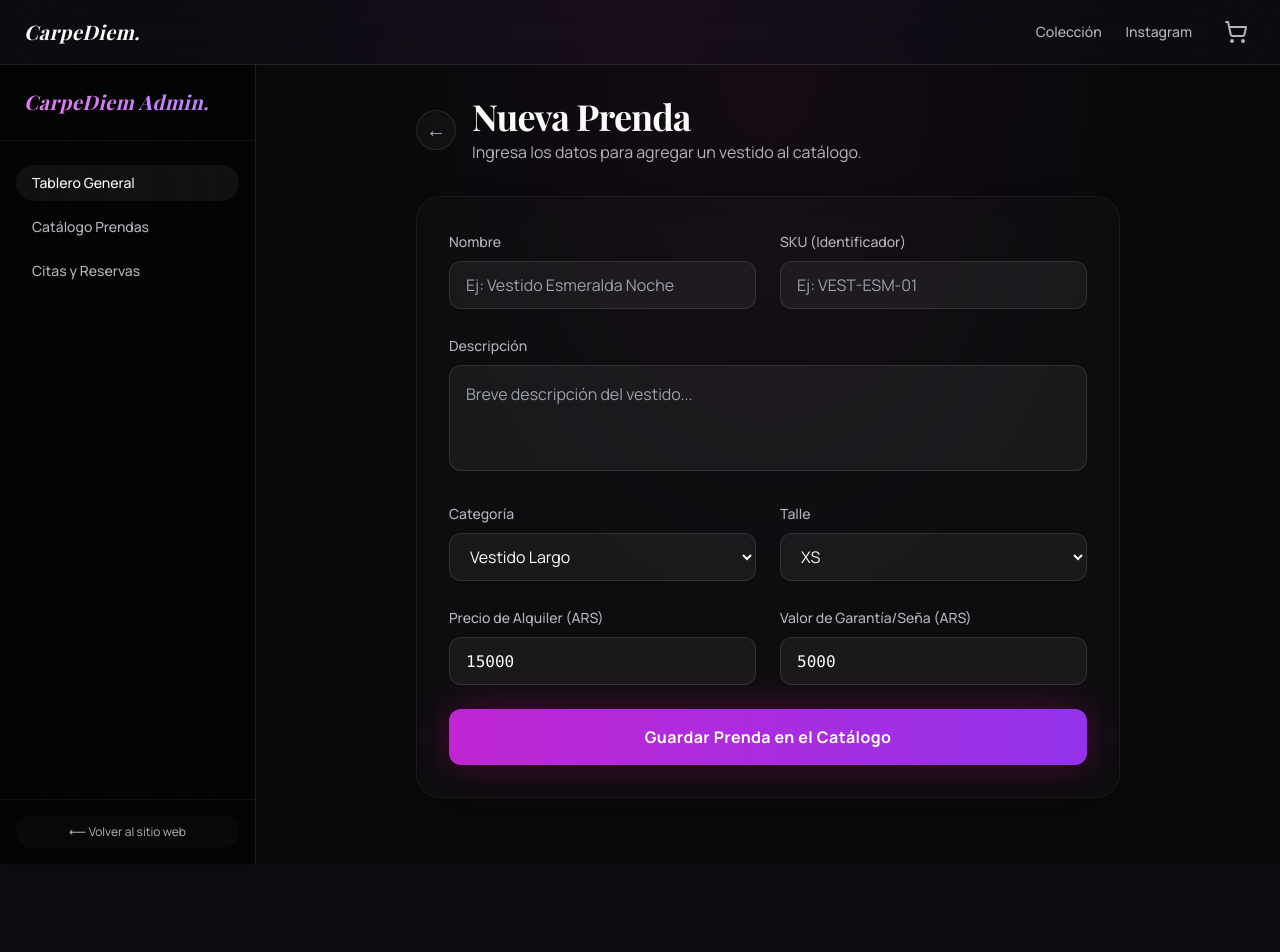
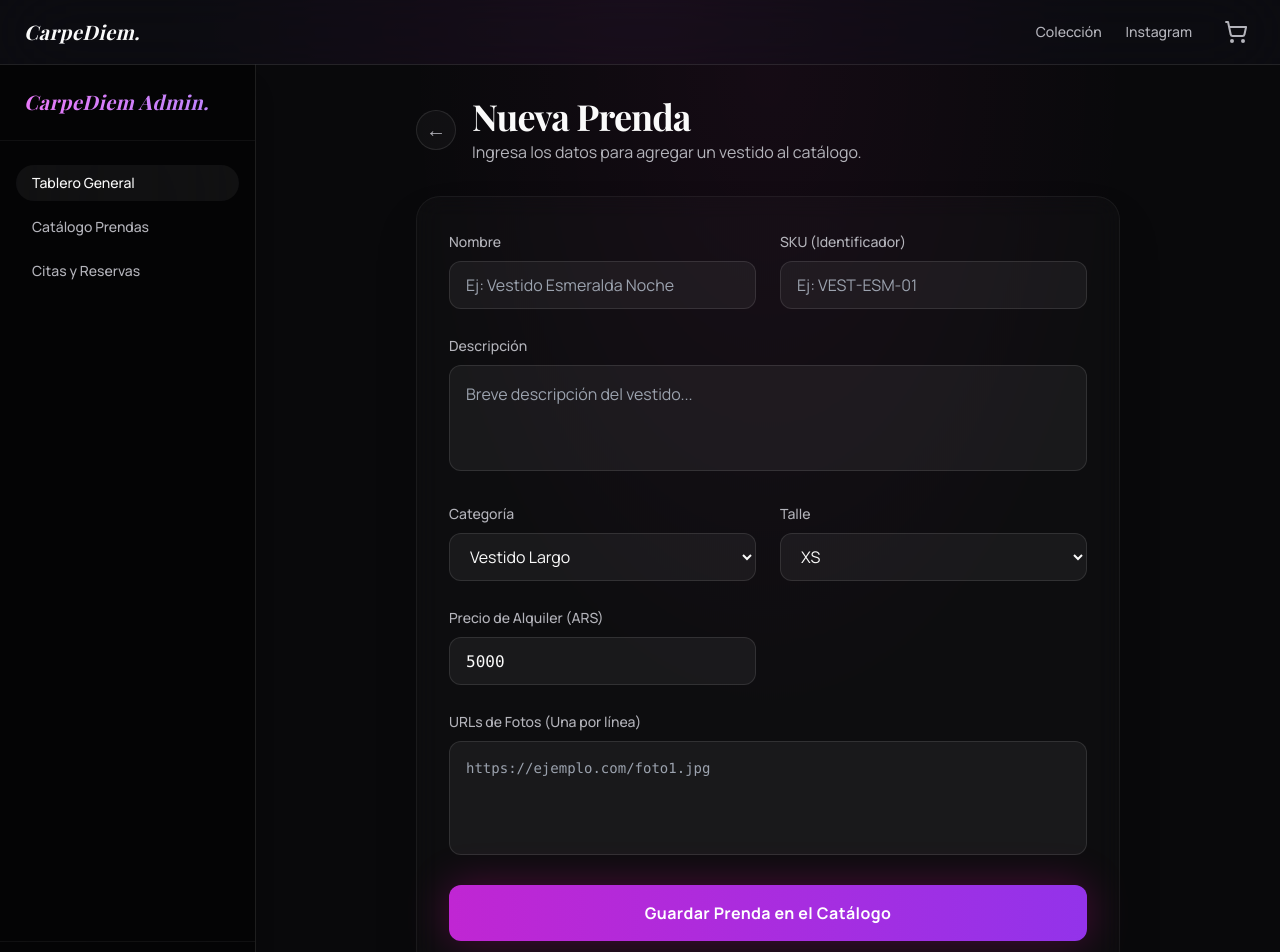
Before and after one commit to francogermann/rental-saas, a Next.js app: page /admin/garments/new in a window 1280 px wide. Shown: the top 952 px of the page. Before the commit the page ends 864 px from the top, so only its background shows below. Built offline with nearby package versions, Linux system fonts and the light colour scheme; a web font is replaced by a local one.

Commit message:
feat(admin): support managing garment photos from edit/new forms

```diff
--- a/src/app/admin/garments/[id]/page.tsx
+++ b/src/app/admin/garments/[id]/page.tsx
@@ -90,6 +90,27 @@ export default async function EditGarmentPage({ params }: { params: { id: string
             </div>
           </div>
 
+          <div className="space-y-2">
+            <label className="text-sm font-medium text-muted-foreground">URLs de Fotos (Una por línea)</label>
+            <textarea
+              name="photos_urls"
+              defaultValue={garment.photos_urls?.join('\n') || ''}
+              rows={4}
+              placeholder="https://ejemplo.com/foto1.jpg"
+              className="w-full bg-white/5 border border-white/10 focus:border-fuchsia-500/50 focus:ring-2 focus:ring-fuchsia-500/20 rounded-xl p-4 outline-none transition-all text-foreground resize-none font-mono text-sm"
+            />
+            {garment.photos_urls?.length > 0 && (
+              <div className="flex gap-2 overflow-x-auto py-2">
+                {garment.photos_urls.map((url: string, i: number) => (
+                  <div key={i} className="w-16 h-20 rounded bg-white/10 shrink-0 overflow-hidden border border-white/10">
+                    {/* eslint-disable-next-line @next/next/no-img-element */}
+                    <img src={url} alt="" className="w-full h-full object-cover" />
+                  </div>
+                ))}
+              </div>
+            )}
+          </div>
+
           <button
             type="submit"
             className="w-full bg-gradient-to-r from-fuchsia-600 to-purple-600 hover:from-fuchsia-500 hover:to-purple-500 text-white rounded-xl py-4 font-bold tracking-wide shadow-glow transition-all mt-4"
--- a/src/app/admin/garments/new/page.tsx
+++ b/src/app/admin/garments/new/page.tsx
@@ -85,12 +85,18 @@ export default function NewGarmentPage() {
           <div className="grid grid-cols-1 md:grid-cols-2 gap-6">
             <div className="space-y-2">
               <label className="text-sm font-medium text-muted-foreground">Precio de Alquiler (ARS)</label>
-              <input required name="rental_price" type="number" min="0" defaultValue="15000" className="w-full h-12 bg-white/5 border border-white/10 focus:border-fuchsia-500/50 focus:ring-2 focus:ring-fuchsia-500/20 rounded-xl px-4 outline-none transition-all text-foreground font-mono" />
-            </div>
-            <div className="space-y-2">
-              <label className="text-sm font-medium text-muted-foreground">Valor de Garantía/Seña (ARS)</label>
               <input required name="deposit_amount" type="number" min="0" defaultValue="5000" className="w-full h-12 bg-white/5 border border-white/10 focus:border-fuchsia-500/50 focus:ring-2 focus:ring-fuchsia-500/20 rounded-xl px-4 outline-none transition-all text-foreground font-mono" />
             </div>
+          </div>
+
+          <div className="space-y-2">
+            <label className="text-sm font-medium text-muted-foreground">URLs de Fotos (Una por línea)</label>
+            <textarea
+              name="photos_urls"
+              rows={4}
+              placeholder="https://ejemplo.com/foto1.jpg"
+              className="w-full bg-white/5 border border-white/10 focus:border-fuchsia-500/50 focus:ring-2 focus:ring-fuchsia-500/20 rounded-xl p-4 outline-none transition-all text-foreground resize-none font-mono text-sm"
+            />
           </div>
 
           <button
--- a/src/lib/actions/admin.ts
+++ b/src/lib/actions/admin.ts
@@ -13,6 +13,8 @@ export async function createGarment(formData: FormData) {
   const category = formData.get('category') as string;
   const rental_price = parseFloat(formData.get('rental_price') as string);
   const deposit_amount = parseFloat(formData.get('deposit_amount') as string);
+  const photos_urls_raw = formData.get('photos_urls') as string;
+  const photos_urls = photos_urls_raw ? photos_urls_raw.split('\n').map(u => u.trim()).filter(Boolean) : [];
 
   // Default to maison-demo organization for MVP
   const { data: orgData } = await supabase
@@ -32,6 +34,7 @@ export async function createGarment(formData: FormData) {
     category,
     rental_price,
     deposit_amount,
+    photos_urls,
     operative_status: 'disponible',
   }).select('id').single();
 
@@ -56,6 +59,8 @@ export async function updateGarment(formData: FormData) {
   const operative_status = formData.get('operative_status') as string;
   const rental_price = parseFloat(formData.get('rental_price') as string);
   const deposit_amount = parseFloat(formData.get('deposit_amount') as string);
+  const photos_urls_raw = formData.get('photos_urls') as string;
+  const photos_urls = photos_urls_raw ? photos_urls_raw.split('\n').map(u => u.trim()).filter(Boolean) : [];
 
   const { error } = await supabase.from('garments')
     .update({
@@ -66,7 +71,8 @@ export async function updateGarment(formData: FormData) {
       category,
       rental_price,
       deposit_amount,
-      operative_status
+      operative_status,
+      photos_urls
     })
     .eq('id', id);
 
```
